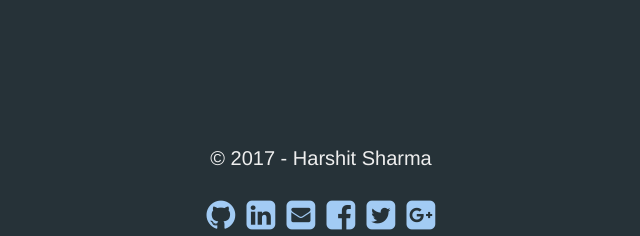
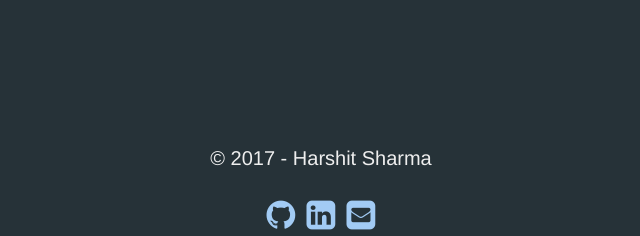
Before and after one commit to friendvineetsharma/Express_Portfolio, a Node server app: page /AboutMe in a window 1280 px wide. Shown: the part 739-975 px from the top of the page, without its empty margins (319-959 px from the left). Run offline with Node 20, Linux system fonts and the light colour scheme; some libraries are stand-ins or nearby versions.

Commit message:
removed some links

```diff
--- a/views/partials/footer.ejs
+++ b/views/partials/footer.ejs
@@ -9,9 +9,6 @@
         <a href="https://github.com/HarryKural"><i id="social-gh" class="fa fa-github fa-3x social"></i></a>
         <a href="https://ca.linkedin.com/in/harrykural"><i id="social-li" class="fa fa-linkedin-square fa-3x social"></i></a>
         <a href="mailto:200333254@student.georgianc.on.ca"><i id="social-em" class="fa fa-envelope-square fa-3x social"></i></a>
-        <a href="https://www.facebook.com"><i id="social-fb" class="fa fa-facebook-square fa-3x social"></i></a>
-        <a href="https://twitter.com"><i id="social-tw" class="fa fa-twitter-square fa-3x social"></i></a>
-        <a href="https://plus.google.com"><i id="social-gp" class="fa fa-google-plus-square fa-3x social"></i></a>
     </div>
 </footer>
 
```
